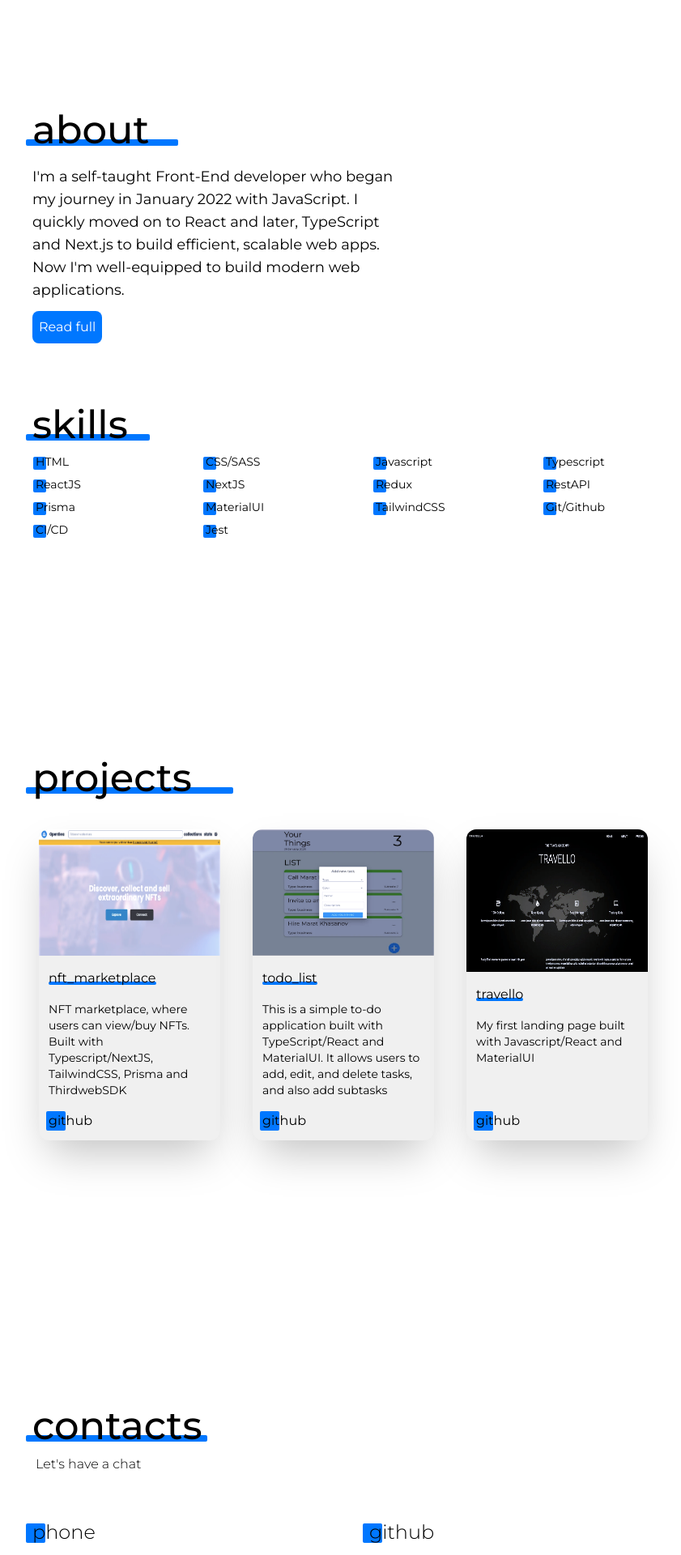
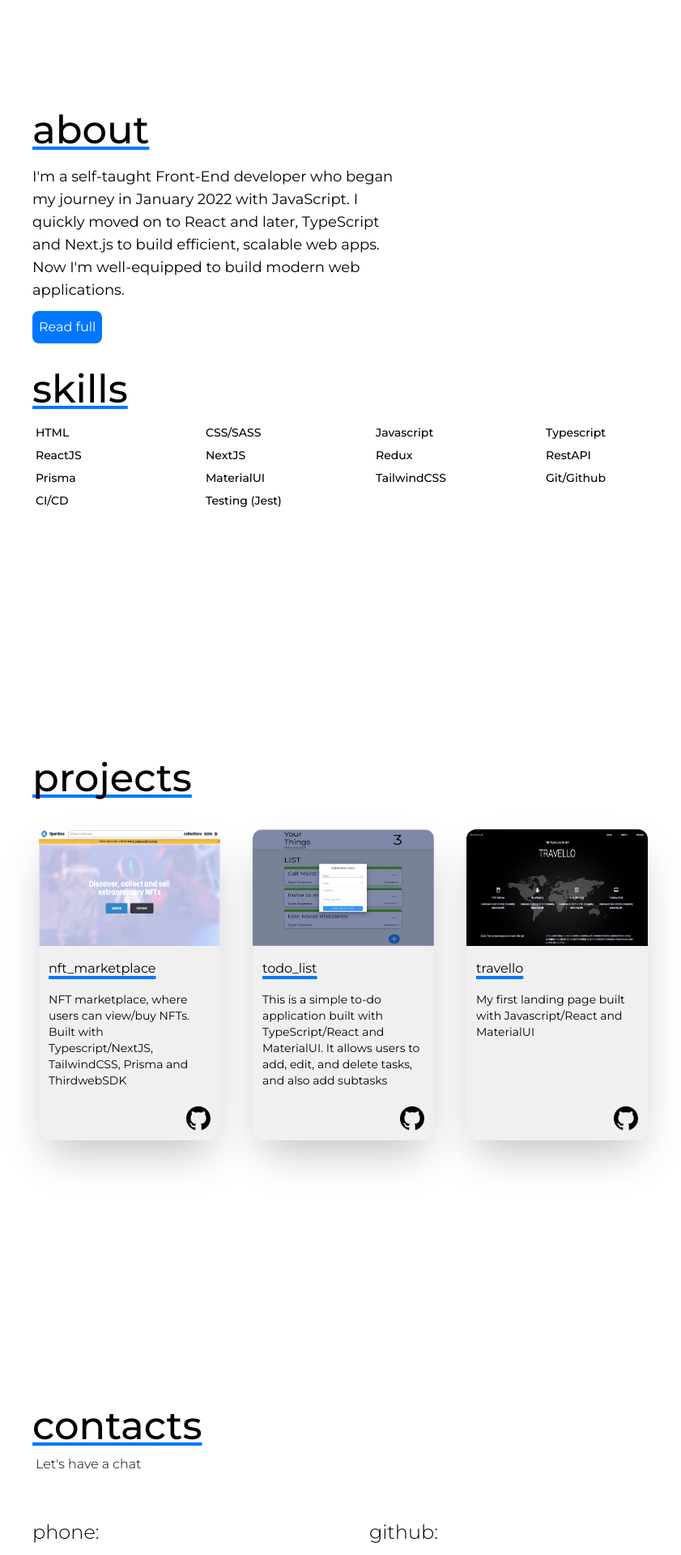
Before and after one commit to hinspared/portfolio, a Next.js app: page / in a window 1280 px wide. Shown: the part 860-2780 px from the top of the page at 81% size, without its empty margins (216-1057 px from the left). Built offline with nearby package versions, Linux system fonts and the light colour scheme.

Commit message:
remove blue squares in contacts and projects

```diff
--- a/package.json
+++ b/package.json
@@ -13,6 +13,7 @@
     "next": "13.1.1",
     "react": "18.2.0",
     "react-dom": "18.2.0",
+    "react-icons": "^4.7.1",
     "swiper": "^8.4.6",
     "zod": "^3.20.2"
   },
--- a/src/components/About.tsx
+++ b/src/components/About.tsx
@@ -15,7 +15,7 @@ const skills = [
   "TailwindCSS",
   "Git/Github",
   "CI/CD",
-  "Jest",
+  "Testing (Jest)",
 ];
 
 interface AboutProps {
@@ -35,18 +35,15 @@ const About = React.forwardRef<HTMLDivElement, AboutProps>(
       >
         <div ref={ref}>
           <div
-            className={`${
-              landscapeMode ? "grid grid-cols-2 gap-3" : "flex flex-col gap-3"
+            className={`gap-8 ${
+              landscapeMode ? "grid grid-cols-2" : "flex flex-col"
             }`}
           >
             <div>
-              <div className="relative max-w-max">
-                <p className="text-2xl font-medium md:text-5xl 2xl:text-7xl">
-                  about
-                </p>
-                <div className="absolute bottom-1 -z-10 h-1 w-[130%] bg-[#0077FF] md:left-[-0.5rem] md:h-2 md:rounded-sm"></div>
-              </div>
-              <p className=" mt-3 text-sm md:mt-5 md:mt-10 md:w-3/5 md:text-lg 2xl:text-2xl">
+              <p className="text-2xl font-medium underline decoration-[#0077FF] decoration-4 underline-offset-4 md:text-5xl 2xl:text-7xl">
+                about
+              </p>
+              <p className="mt-3 text-sm md:mt-5 md:mt-10 md:w-3/5 md:text-lg 2xl:text-2xl">
                 I&apos;m a self-taught Front-End developer who began my journey
                 in January 2022 with JavaScript. I quickly moved on to React and
                 later, TypeScript and Next.js to build efficient, scalable web
@@ -56,23 +53,17 @@ const About = React.forwardRef<HTMLDivElement, AboutProps>(
               <Modal />
             </div>
             <div>
-              <div className="relative max-w-max md:mt-16">
-                <p className="text-2xl font-medium md:text-5xl 2xl:text-7xl">
-                  skills
-                </p>
-                <div className="absolute bottom-1 -z-10 h-1 w-[130%] bg-[#0077FF] md:left-[-0.5rem] md:h-2 md:rounded-sm"></div>
-              </div>
+              <p className="text-2xl font-medium underline decoration-[#0077FF] decoration-4 underline-offset-4 md:text-5xl 2xl:text-7xl">
+                skills
+              </p>
               <div
-                className={`mt-3 grid ${
+                className={`mt-3 grid md:mt-5 ${
                   landscapeMode ? "grid-cols-2" : "grid-cols-2"
                 } justify-between gap-x-20 gap-y-2 px-1 md:grid-cols-4 2xl:mt-10`}
               >
                 {React.Children.toArray(
                   skills.map((skill) => (
-                    <div className="relative">
-                      <p className="text-sm 2xl:text-2xl">{skill}</p>
-                      <div className="absolute left-[-3px] top-1 -z-10 h-4 w-4 rounded-sm bg-[#0077FF] 2xl:h-6 2xl:w-5"></div>
-                    </div>
+                    <p className="text-sm font-medium 2xl:text-2xl">{skill}</p>
                   ))
                 )}
               </div>
--- a/src/components/Contacts.tsx
+++ b/src/components/Contacts.tsx
@@ -36,10 +36,9 @@ const Contacts = React.forwardRef<HTMLDivElement, ContactsProps>(
         id="contacts"
       >
         <div ref={ref}>
-          <div className="relative max-w-max">
-            <p className="text-2xl font-medium md:text-5xl">contacts</p>
-            <div className="absolute left-[-0.5rem] bottom-1 -z-10 h-1 w-[130%] bg-[#0077FF] md:h-2 md:w-56 md:rounded-sm"></div>
-          </div>
+          <p className="text-2xl font-medium underline decoration-[#0077FF] decoration-4 underline-offset-4 md:text-5xl">
+            contacts
+          </p>
           <p className="text-xs font-light md:mt-3 md:ml-1 md:text-base">
             Let&apos;s have a chat
           </p>
@@ -53,11 +52,10 @@ const Contacts = React.forwardRef<HTMLDivElement, ContactsProps>(
             {React.Children.toArray(
               list.map((item) => (
                 <div className="flex flex-col">
-                  <div className="relative">
+                  <div className="flex items-center gap-3">
                     <p className="relative z-20 text-xl font-light md:text-2xl">
-                      {item.name}
+                      {item.name}:
                     </p>
-                    <div className="absolute left-[-0.5rem] bottom-[3px] z-10 h-6 w-6 rounded-sm bg-[#0077FF]"></div>
                   </div>
                   {item.name === "phone" ? (
                     <a href={`tel:${item.value}`} className="mt-3">
--- a/src/components/Project.tsx
+++ b/src/components/Project.tsx
@@ -1,6 +1,7 @@
 import Image, { type StaticImageData } from "next/image";
 import Link from "next/link";
 import React from "react";
+import { BsGithub } from "react-icons/bs";
 
 interface ProjectProps {
   name: string;
@@ -19,8 +20,8 @@ const Project: React.FC<ProjectProps> = ({
 }) => {
   return (
     <Link href={demo} target="_blank" rel="noreferrer">
-      <div className="flex w-56 flex-col gap-4 rounded-xl bg-[#f0f0f0] shadow-2xl hover:shadow-[#0077FF] md:h-96 md:w-56 2xl:h-96 2xl:w-80">
-        <div className="relative h-36 w-full rounded-xl md:h-44">
+      <div className="flex w-56 flex-col gap-4 rounded-xl bg-[#f0f0f0] shadow-2xl hover:shadow-[#0077FF] md:h-96 2xl:w-80">
+        <div className="relative h-36 w-full rounded-xl 2xl:h-56">
           <Image
             src={image}
             alt={name}
@@ -31,23 +32,19 @@ const Project: React.FC<ProjectProps> = ({
               33vw"
           />
         </div>
-        <div className="relative mx-3 max-w-max">
-          <p className="relative z-20">{name}</p>
-          <div className="absolute bottom-1 z-10 h-1 w-full rounded-sm bg-[#0077FF]"></div>
-        </div>
-        <p className="mx-3 text-sm">{description}</p>
-        <div className="m-3 mt-auto flex justify-between">
-          <div className="relative">
+        <p className="relative z-20 px-3 underline decoration-[#0077FF] decoration-4 underline-offset-4">
+          {name}
+        </p>
+        <p className="px-3 text-sm">{description}</p>
+        <div className="mt-auto flex justify-end px-3 pb-3">
           <a
             href={github}
             className="relative z-20"
             target="_blank"
             rel="noreferrer"
           >
-              github
+            <BsGithub className="text-3xl" />
           </a>
-            <div className="absolute left-[-3px] bottom-[-0.5px] z-10 h-6 w-6 rounded-sm bg-[#0077FF]"></div>
-          </div>
         </div>
       </div>
     </Link>
--- a/src/components/Projects.tsx
+++ b/src/components/Projects.tsx
@@ -57,11 +57,15 @@ const Projects = React.forwardRef<HTMLDivElement, ProjectsProps>(
             id="projects"
             className={`${landscapeMode ? "" : "h-screen"}`}
           >
-            <div className="relative mx-auto flex w-4/5 pt-20 md:w-3/5">
-              <div className="relative mb-10 max-w-max">
-                <p className="text-2xl font-medium text-slate-900">projects</p>
-                <div className="absolute bottom-1 -z-10 h-1 w-[130%] bg-[#0077FF]"></div>
-              </div>
+            <div className="relative mx-auto mb-10 flex w-4/5 pt-20 md:w-3/5">
+              <p
+                className="text-2xl font-medium text-slate-900 underline decoration-[#0077FF] decoration-4 underline-offset-4"
+                style={{
+                  textDecorationSkipInk: "none",
+                }}
+              >
+                projects
+              </p>
             </div>
             <Swiper
               spaceBetween={50}
@@ -88,10 +92,15 @@ const Projects = React.forwardRef<HTMLDivElement, ProjectsProps>(
         ) : (
           <div className="mx-auto h-screen w-3/5 pt-36 2xl:pt-72" id="projects">
             <div ref={ref}>
-              <div className="relative max-w-max">
-                <p className="text-5xl font-medium 2xl:text-7xl">projects</p>
-                <div className="absolute bottom-1 -z-10 h-2 w-[130%] rounded-sm bg-[#0077FF] md:left-[-0.5rem]"></div>
-              </div>
+              <p
+                className="text-5xl font-medium underline decoration-[#0077FF] decoration-4 underline-offset-4 2xl:text-7xl"
+                style={{
+                  textDecorationSkipInk: "none",
+                }}
+              >
+                projects
+              </p>
+
               <div className="mt-10 flex justify-center gap-x-10">
                 {React.Children.toArray(
                   projectsList.map((project) => (
--- a/src/pages/index.tsx
+++ b/src/pages/index.tsx
@@ -54,13 +54,14 @@ const Home: NextPage = () => {
     if (contactsVisible) setActive("contacts");
   }, [aboutVisible, contactsVisible, homeVisible, projectsVisible]);
 
+  const scroll = (target: string) =>
+    document.getElementById(target)?.scrollIntoView({ behavior: "smooth" });
+
   const handleClick = (e: React.MouseEvent<HTMLElement>) => {
     const target = e.currentTarget;
     const text = target.textContent as string;
     text.length > 0 ? setActive(text) : setActive("logo");
-    text !== ""
-      ? document.getElementById(text)?.scrollIntoView()
-      : document.getElementById("home")?.scrollIntoView();
+    text !== "" ? scroll(text) : scroll("home");
   };
 
   const handleClickMobile = () => {
@@ -70,10 +71,10 @@ const Home: NextPage = () => {
     // Navigate to home section on contacts section
     if (lastSection) {
       setActive("logo");
-      document.getElementById("home")?.scrollIntoView();
+      scroll("home");
     } else {
       setActive(nextSection);
-      document.getElementById(nextSection)?.scrollIntoView();
+      scroll(nextSection);
     }
   };
 
@@ -95,12 +96,9 @@ const Home: NextPage = () => {
         <p className="text-sm md:text-xl 2xl:text-3xl">
           Hello there, I&apos;m{" "}
         </p>
-        <div className="relative max-w-max">
-          <p className="text-xl md:text-2xl md:text-5xl 2xl:text-7xl">
-            Marat Khasanov
-          </p>
-          <div className="absolute bottom-1 left-[-2%] -z-10 h-1.5 w-[105%] bg-[#0077FF] md:h-2 md:rounded-sm"></div>
-        </div>
+        <p className="text-xl underline decoration-[#0077FF] decoration-4 underline-offset-4 md:text-2xl md:text-5xl 2xl:text-7xl">
+          Marat Khasanov
+        </p>
         <p className="text-sm md:text-xl 2xl:text-3xl">Front-End Developer</p>
         <p
           className="mt-10 text-lg md:w-3/5 md:text-2xl 2xl:text-4xl"
--- a/src/utils/hooks/useOnScreen.ts
+++ b/src/utils/hooks/useOnScreen.ts
@@ -13,12 +13,12 @@ const useOnScreen = (ref: React.RefObject<HTMLElement>, threshold = 0.8) => {
         threshold,
       }
     );
+
     const currentElement = ref.current as Element;
 
-    if (ref.current) {
+    if (currentElement) {
       observer.observe(currentElement);
     }
-
     return () => {
       observer.unobserve(currentElement);
     };
```
Also changed, not shown: 1 other file (tests, documents, lock files or other folders). Lines whose indentation alone changed are shown as unchanged.
